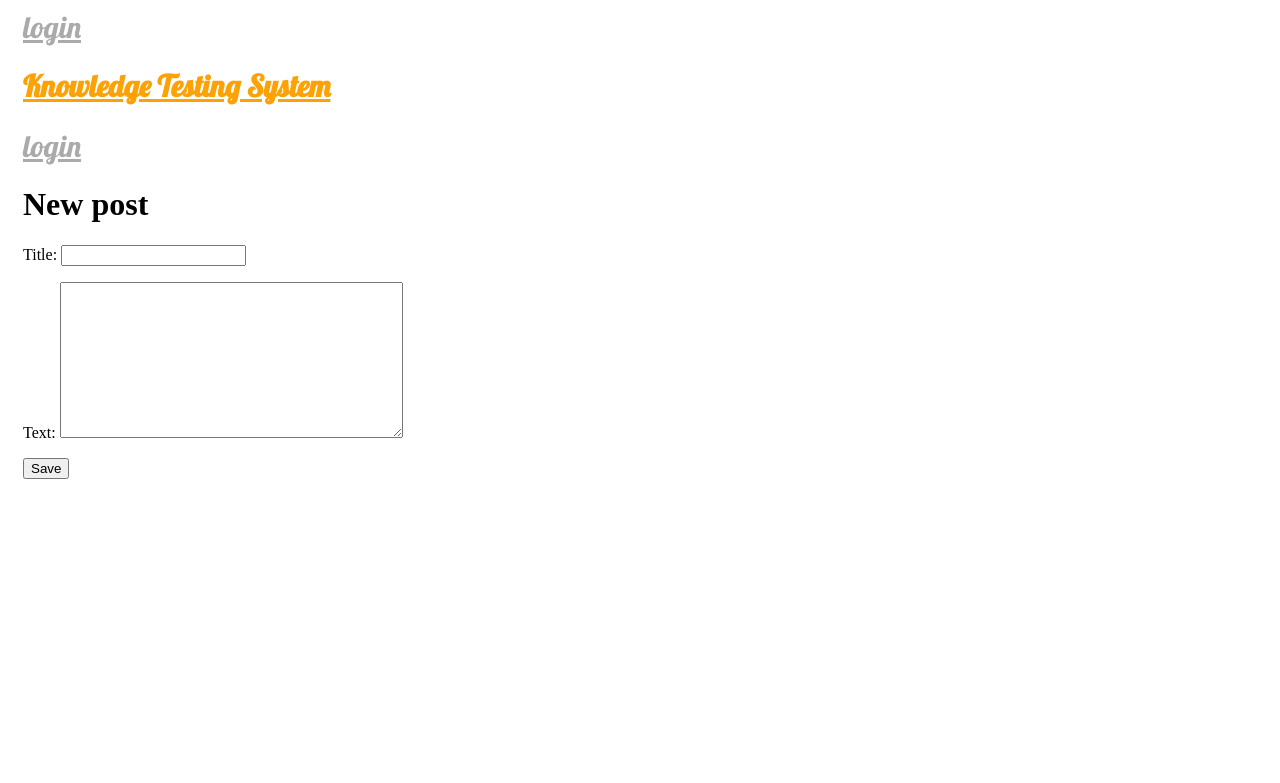
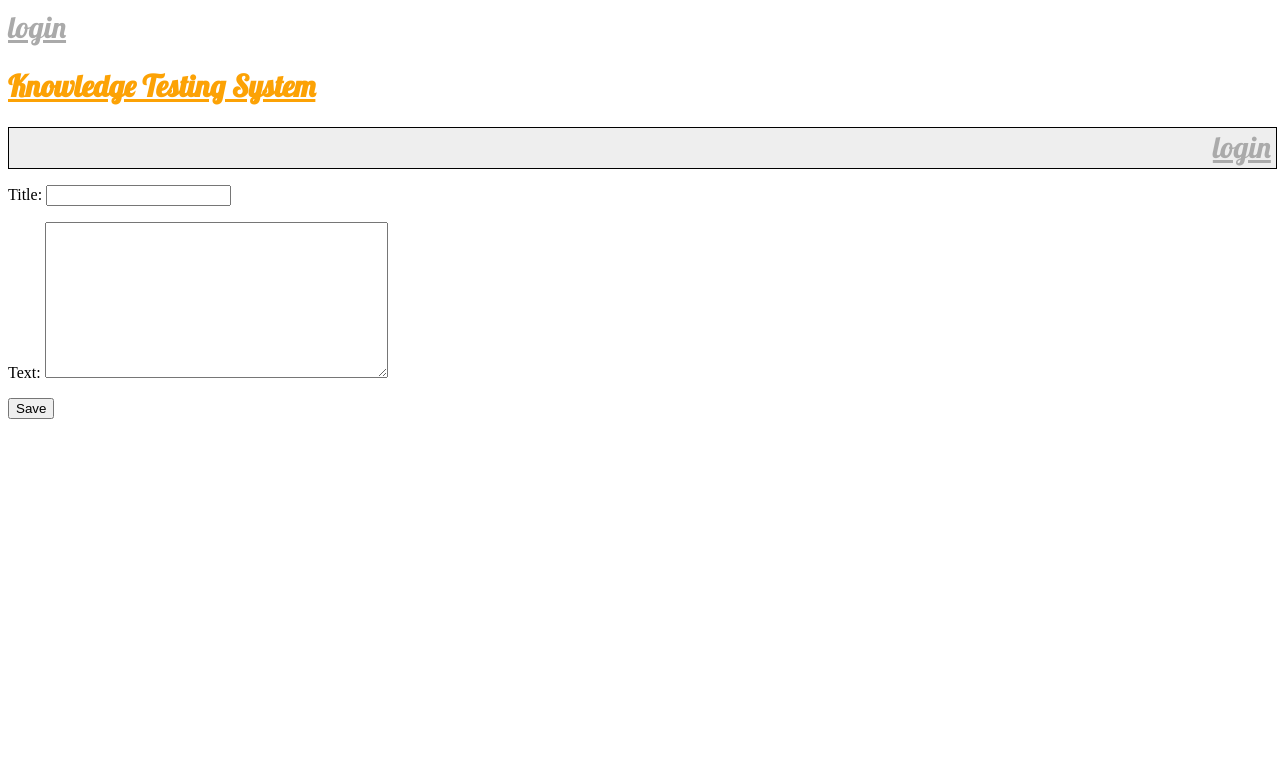
Before and after one commit to kas13/test, a Django app: page /post/new/ in a window 1280 px wide. Shown: the top 783 px of the page. Run offline with Django 3.2, Linux system fonts and the light colour scheme; some libraries are stand-ins or nearby versions.

Commit message:
css and header fixed

```diff
--- a/website/static/css/website.css
+++ b/website/static/css/website.css
@@ -4,10 +4,25 @@
     font-family: 'Lobster';
 }
 body {
-    padding-left: 15px;
+	vertical-align: top;
+	float: top;
+
 }
 a {
 	color: #AAAAAA;
 	font-family: 'Lobster';
 	font-size: 30px;
 }
+.menu-header {
+	height:5%;
+    background: #EEE;
+    padding-right: 99%;
+    border: solid 1px black;
+    float: left;
+    position: absolute;
+}
+.menu-login {
+	float: right;
+	position: absolute;
+	left: 95%
+}
--- a/website/templates/website/base.html
+++ b/website/templates/website/base.html
@@ -6,9 +6,7 @@
 		<link rel="stylesheet" href="//maxcdn.bootstrapcdn.com/bootstrap/3.2.0/css/bootstrap-theme.min.css"> -->
 		<link rel="stylesheet" href="{% static 'css/website.css' %}">
 		<link href="https://fonts.googleapis.com/css?family=Lobster&subset=latin,cyrillic" rel="stylesheet" type="text/css">
-	</head>
 
-<body>
         <div class="page-header">
         {% if user.is_authenticated %}
             <a href="{% url 'post_new' %}" class="top-menu">add post<span class="glyphicon glyphicon-plus"></span></a>
@@ -16,21 +14,24 @@
             <a href="{% url 'login' %}" class="top-menu">login<span class="glyphicon glyphicon-lock"></span></a>
         {% endif %}
         <h1><a href="/">Knowledge Testing System</a></h1>
+<!--         <h1><a href="/">Django Girls Blog</a></h1>
+        {% if user.is_authenticated %}
+            <a href="{% url 'post_new' %}" class="top-menu">add post<span class="glyphicon glyphicon-plus"></span></a>
+        {% endif %} -->
+        </div>
         <div class="menu-header">
+            <div class="menu-login">
             {% if user.is_authenticated %}
-
                 <a href="{% url 'logout' %}" class="top-menu">logout</a>
             {% else %}
                 <a href="{% url 'login' %}" class="top-menu">login</a>
             {% endif %}
         </div>
-<!--         <h1><a href="/">Django Girls Blog</a></h1>
-        {% if user.is_authenticated %}
-    		<a href="{% url 'post_new' %}" class="top-menu">add post<span class="glyphicon glyphicon-plus"></span></a>
-		{% endif %} -->
+        </div>
+	</head>
 
-    </div>
-    <div class="content container">
+<body>
+    <div class="content-container">
         <div class="row">
             <div class="col-md-8">
             {% block content %}
```
Lines whose indentation alone changed are shown as unchanged.
